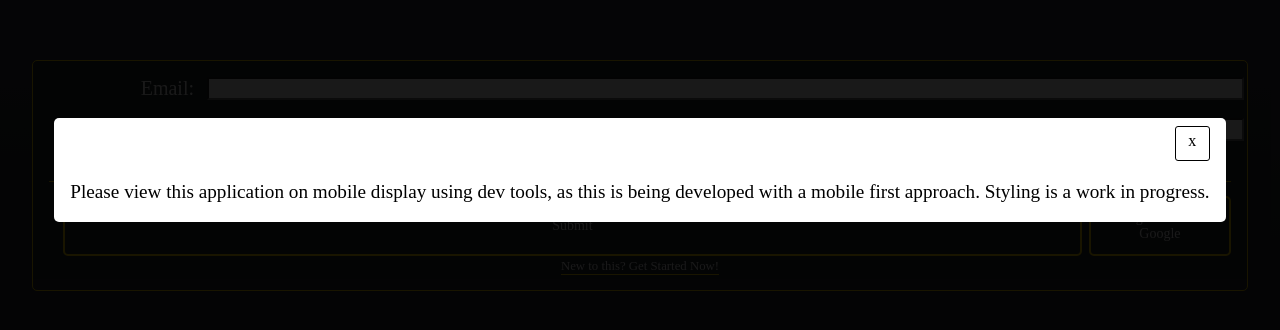
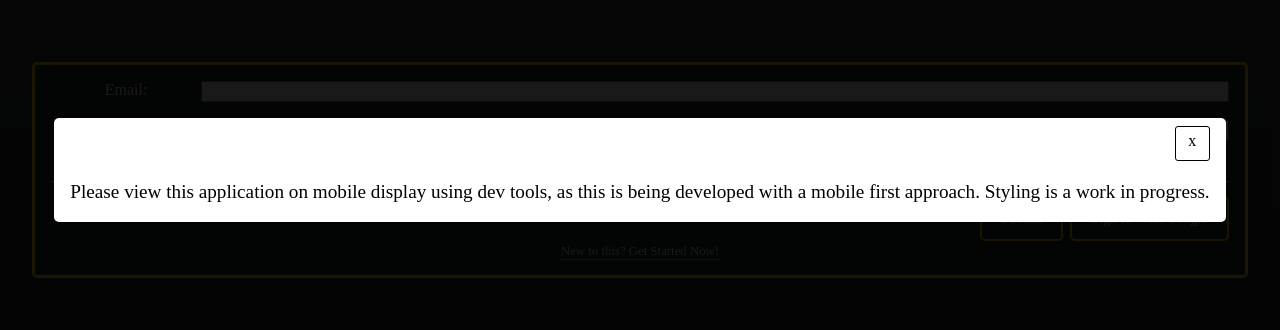
Before and after one commit to rcereghini/open-gym-finder, a React (Create React App) app: page / in a window 1280 px wide. Shown: the part 230-560 px from the top of the page. Built offline with nearby package versions, Linux system fonts and the light colour scheme; no server answers; a web font is replaced by a local one; what google-maps-react would draw is missing.

Commit message:
Some styling tweaks

```diff
--- a/src/components/AddEventForm/AddEventForm.js
+++ b/src/components/AddEventForm/AddEventForm.js
@@ -56,7 +56,7 @@ class AddEventForm extends React.Component {
 
   render() {
     return (
-      <form onSubmit={this.handleSubmit}>
+      <form className="add-event-form" onSubmit={this.handleSubmit}>
         <label>
           Title:
           <input
--- a/src/components/AddEventForm/addEventForm.css
+++ b/src/components/AddEventForm/addEventForm.css
@@ -1,4 +1,4 @@
-form {
+.add-event-form {
   /* width: 350px; */
   color: white;
   border: 1px solid gold;
@@ -8,17 +8,20 @@ form {
   margin-top: 0.7em;
 }
 
-form > label {
+.add-event-form > label {
   display: grid;
   grid-template-columns: 145px 1fr;
-  font-size: 20px;
   text-align: right;
+  font-size: 0.5em;
+}
+
+.add-event-form > label > input {
+  width: 100%;
+  margin-left: 1em;
+  background-color: white;
 }
 
 input {
-  width: 100%;
-  margin-left: 1em;
-  background-color: white;
 }
 
 .submit-button {
--- a/src/components/AddGymForm/AddGymForm.js
+++ b/src/components/AddGymForm/AddGymForm.js
@@ -50,7 +50,7 @@ class AddGymForm extends React.Component {
 
   render() {
     return (
-      <form onSubmit={this.handleSubmit}>
+      <form className="add-gym-form" onSubmit={this.handleSubmit}>
         <label>
           Name:
           <input
--- a/src/components/AddGymForm/addGymForm.css
+++ b/src/components/AddGymForm/addGymForm.css
@@ -1,16 +1,24 @@
-form {
+.add-gym-form {
   /* width: 350px; */
   color: white;
   border: 1px solid gold;
-  padding: 1em;
+  padding: 0.7em;
   border-radius: 5px;
   width: 100vw;
   margin-top: 0.7em;
 }
 
-form > label {
+.add-gym-form > label {
   display: grid;
   grid-template-columns: 145px 1fr;
+  font-size: 1em;
+  text-align: right;
+}
+
+.add-gym-form > label > input,
+textarea {
+  width: 100%;
+  margin-left: 0.5em;
 }
 
 .submit-button {
--- a/src/components/EditUserForm/editUserForm.css
+++ b/src/components/EditUserForm/editUserForm.css
@@ -10,7 +10,12 @@
 
 .edit-user-form > label {
   display: grid;
-  grid-template-columns: 145px 1fr;
+  font-size: 1em;
+  grid-template-columns: 165px 1fr;
+  text-align: right;
+}
+.edit-user-form > label > input {
+  margin-left: 1em;
 }
 
 .submit-button {
```
